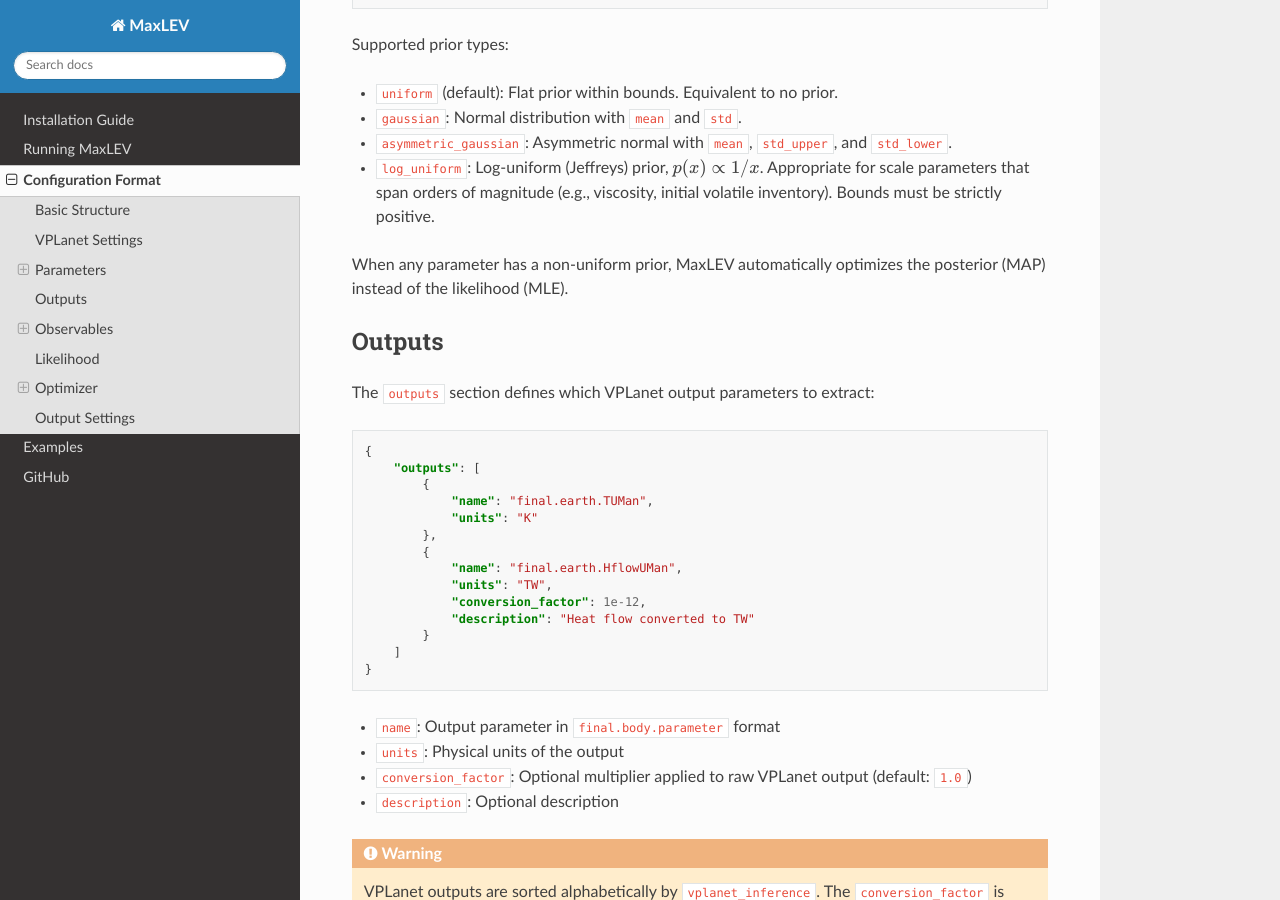
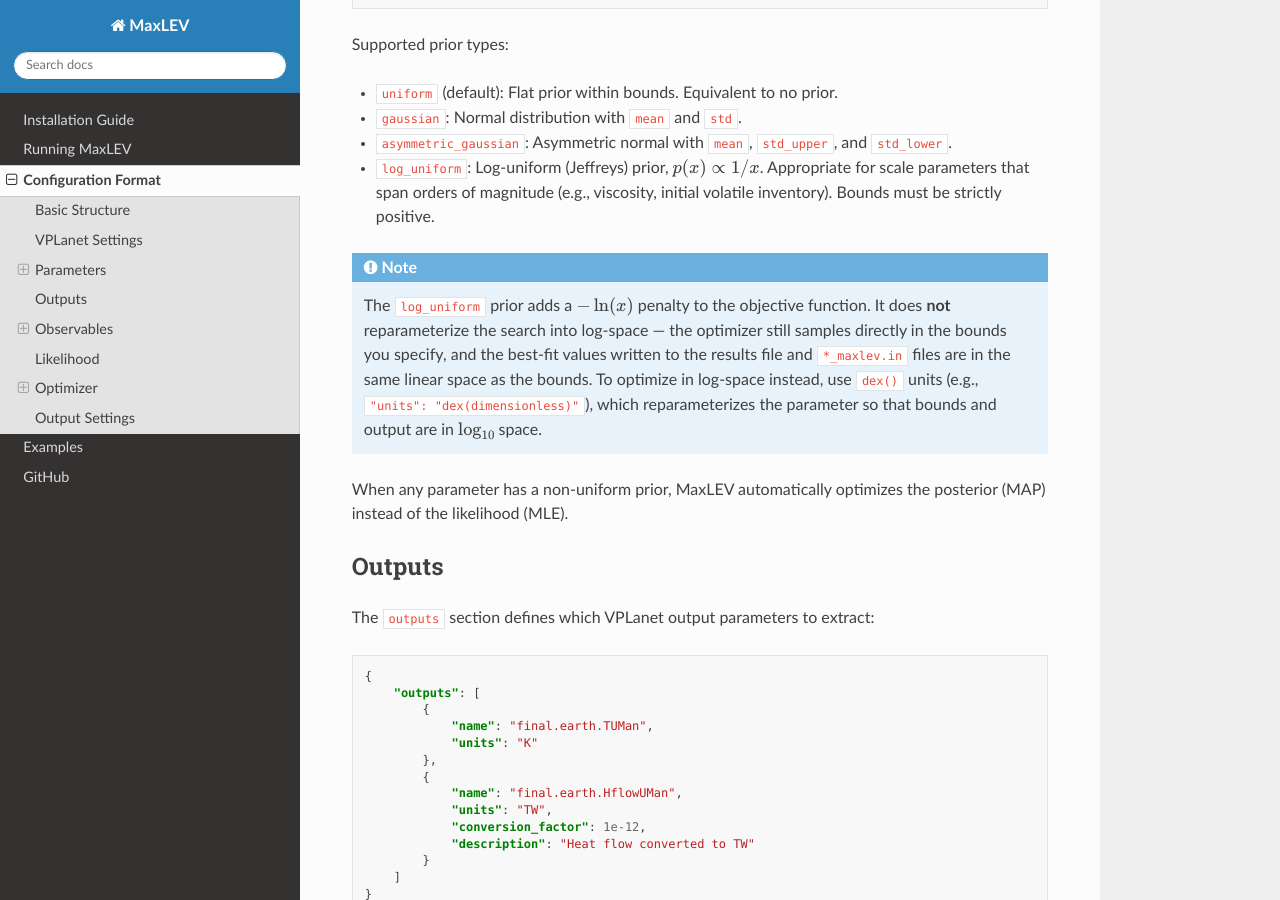
Before and after one commit to RoryBarnes/MaxLEV, a Sphinx documentation site: the page built from docs/config.rst, in a window 1280 px wide and 900 px high, scrolled down 2638 px. Built offline with Sphinx 7.4.7 and the Read the Docs theme 3.1.0, drawn with Linux system fonts in a browser that asks for light colours.

Commit message:
Document log-uniform prior behavior vs dex unit reparameterization
Co-Authored-By: Claude Opus 4.6 (1M context) <noreply@anthropic.com>

```diff
--- a/docs/config.rst
+++ b/docs/config.rst
@@ -138,6 +138,17 @@ Supported prior types:
 - ``log_uniform``: Log-uniform (Jeffreys) prior, :math:`p(x) \propto 1/x`.
   Appropriate for scale parameters that span orders of magnitude (e.g.,
   viscosity, initial volatile inventory). Bounds must be strictly positive.
+
+.. note::
+
+    The ``log_uniform`` prior adds a :math:`-\ln(x)` penalty to the objective
+    function. It does **not** reparameterize the search into log-space — the
+    optimizer still samples directly in the bounds you specify, and the
+    best-fit values written to the results file and ``*_maxlev.in`` files are
+    in the same linear space as the bounds. To optimize in log-space instead,
+    use ``dex()`` units (e.g., ``"units": "dex(dimensionless)"``), which
+    reparameterizes the parameter so that bounds and output are in
+    :math:`\log_{10}` space.
 
 When any parameter has a non-uniform prior, MaxLEV automatically optimizes the
 posterior (MAP) instead of the likelihood (MLE).
```
